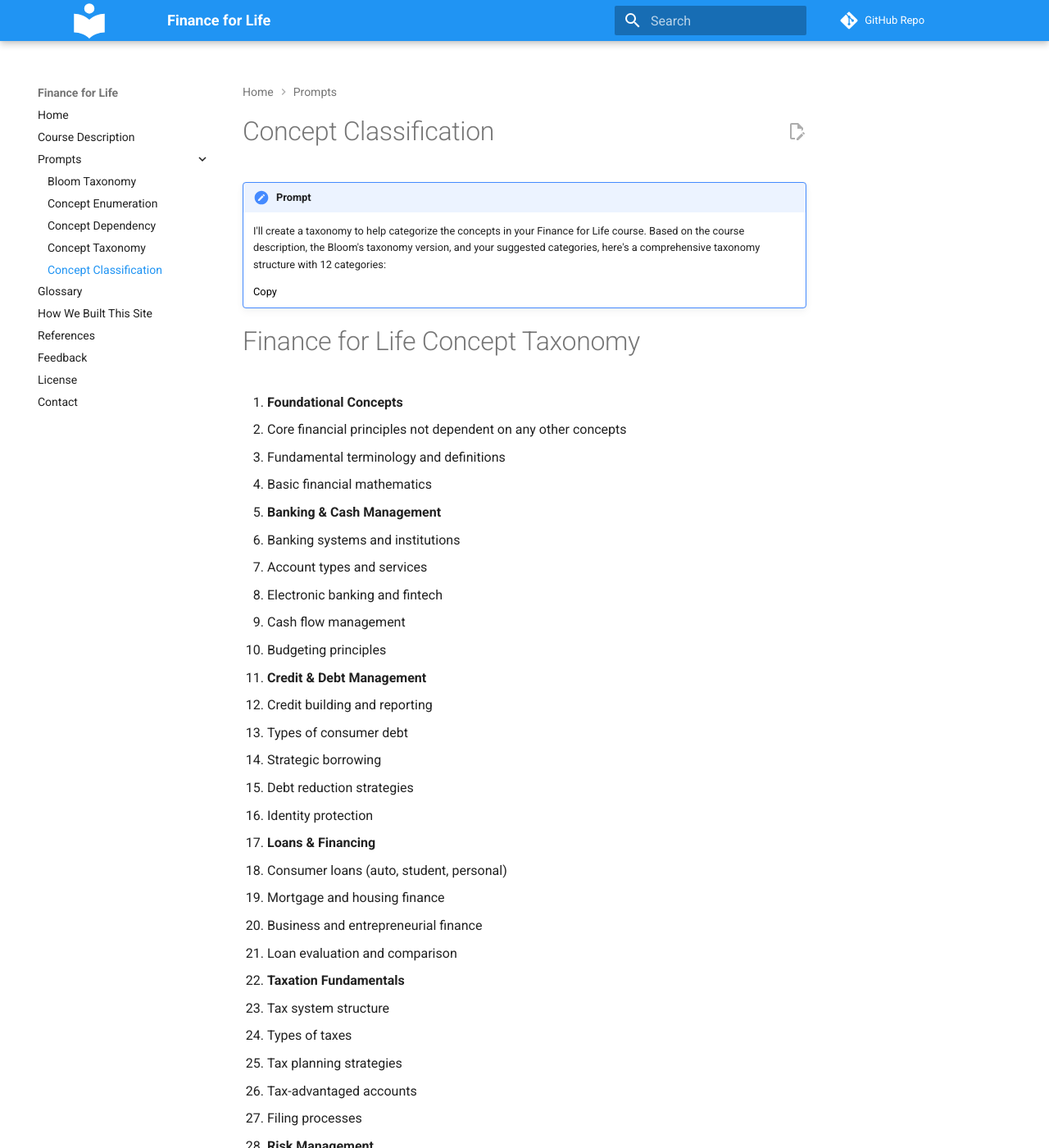
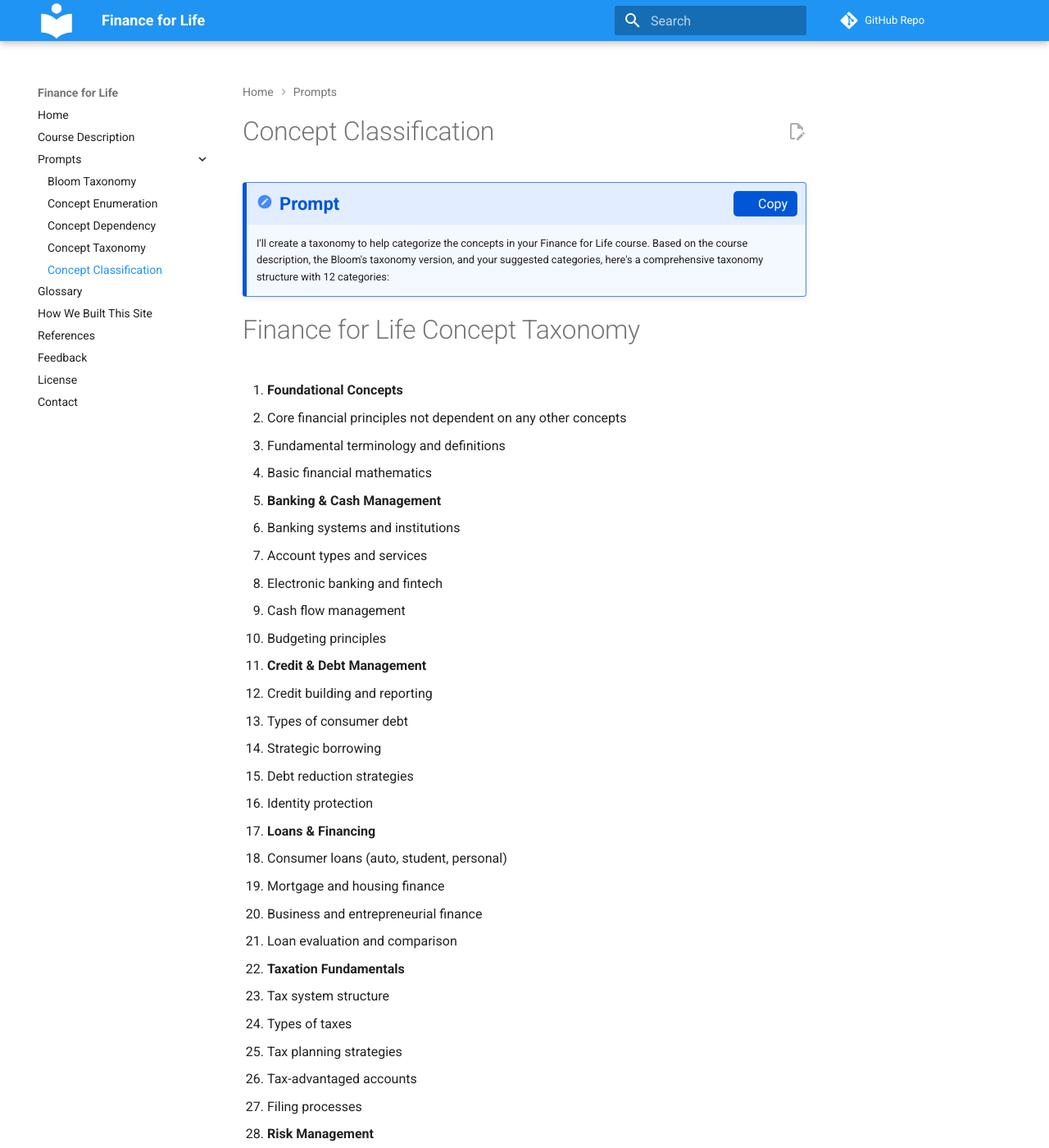
Before and after one commit to dmccreary/finance-for-life, an MkDocs documentation site: the page built from docs/prompts/10-concept-classification.md, in a window 1280 px wide and 1400 px high. Shown: the whole window at 82% size. Built offline with MkDocs 1.6.1 and Material for MkDocs 9.7.7, drawn with Linux system fonts in a browser that asks for light colours; comment, search, counter and statistics services are not loaded.

Commit message:
updating content

```diff
--- a/docs/css/extra.css
+++ b/docs/css/extra.css
@@ -4,5 +4,63 @@
 }
 .md-header__button.md-logo img, .md-header__button.md-logo svg {
     height: 50px;
-    width: 150px;
+    width: 70px;
 }
+
+
+/* Container to control the iframe size and scaling */
+.iframe-container {
+    width: 100%;
+    position: relative;
+    overflow: hidden;
+  }
+
+  /* Iframe styles */
+  iframe {
+    width: 100%;
+    border: solid 2px blue;
+  }
+
+
+/* Custom styling for Prompt Admonition */
+.admonition.prompt {
+    background-color: #f4f8ff; /* Light blue background */
+    border-left: 5px solid #0056d6; /* Blue border */
+    font-family: Arial, Helvetica, sans-serif/* Monospace font for prompts */
+    padding: 1rem;
+}
+
+.admonition.prompt .admonition-title {
+    color: #0056d6; /* Blue title color */
+    font-weight: bold;
+    font-size: 1.1rem;
+}
+
+/* Styling for the Copy Button */
+.admonition.prompt {
+    position: relative;
+}
+
+.admonition.prompt .copy-button {
+    position: absolute;
+    top: 10px;
+    right: 10px;
+    background-color: #0056d6;
+    color: white;
+    border: none;
+    border-radius: 5px;
+    padding: 0.3rem 0.6rem;
+    cursor: pointer;
+    font-size: 0.8rem;
+}
+
+.admonition.prompt .copy-button:hover {
+    background-color: #0041a4; /* Darker blue on hover */
+}
+
+.copy-button::before {
+    content: "\f0c5"; /* Clipboard icon from Font Awesome */
+    font-family: "Font Awesome 5 Free";
+    margin-right: 0.3rem;
+    font-weight: 900;
+}
```
